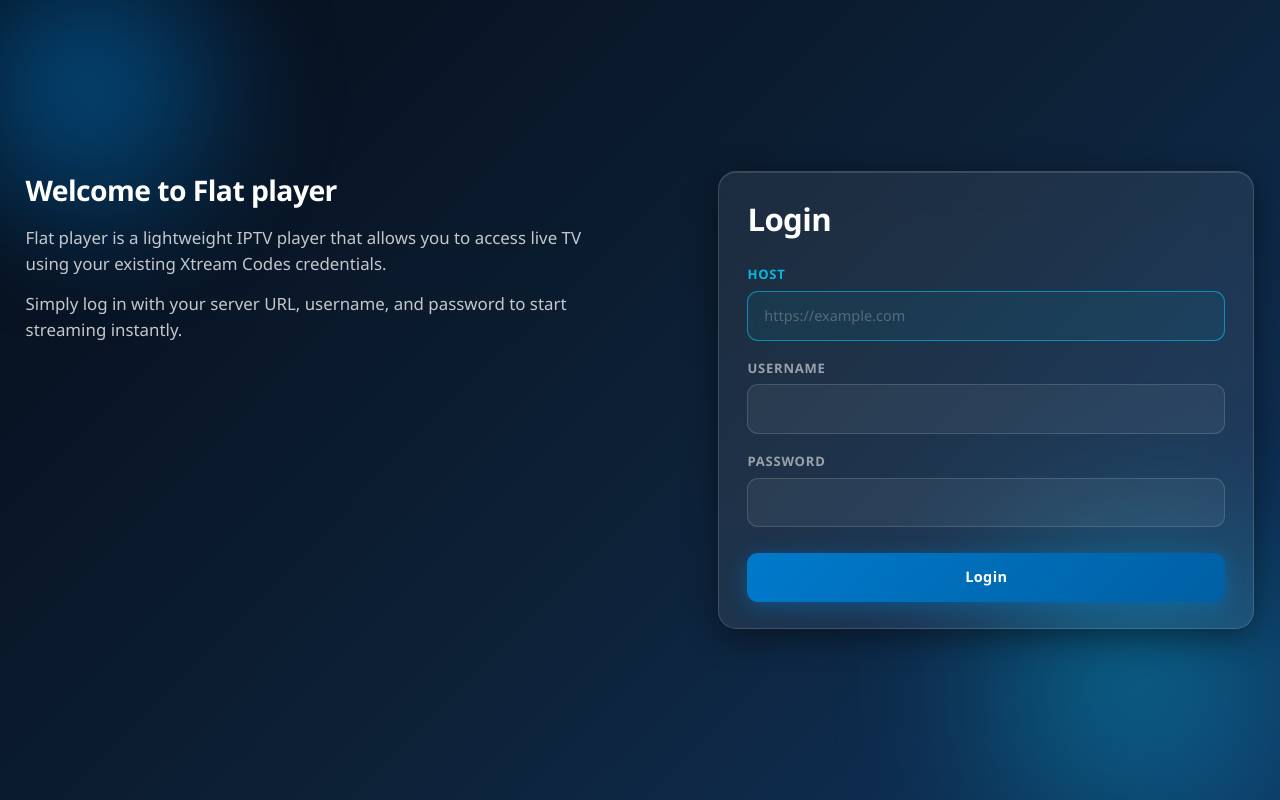
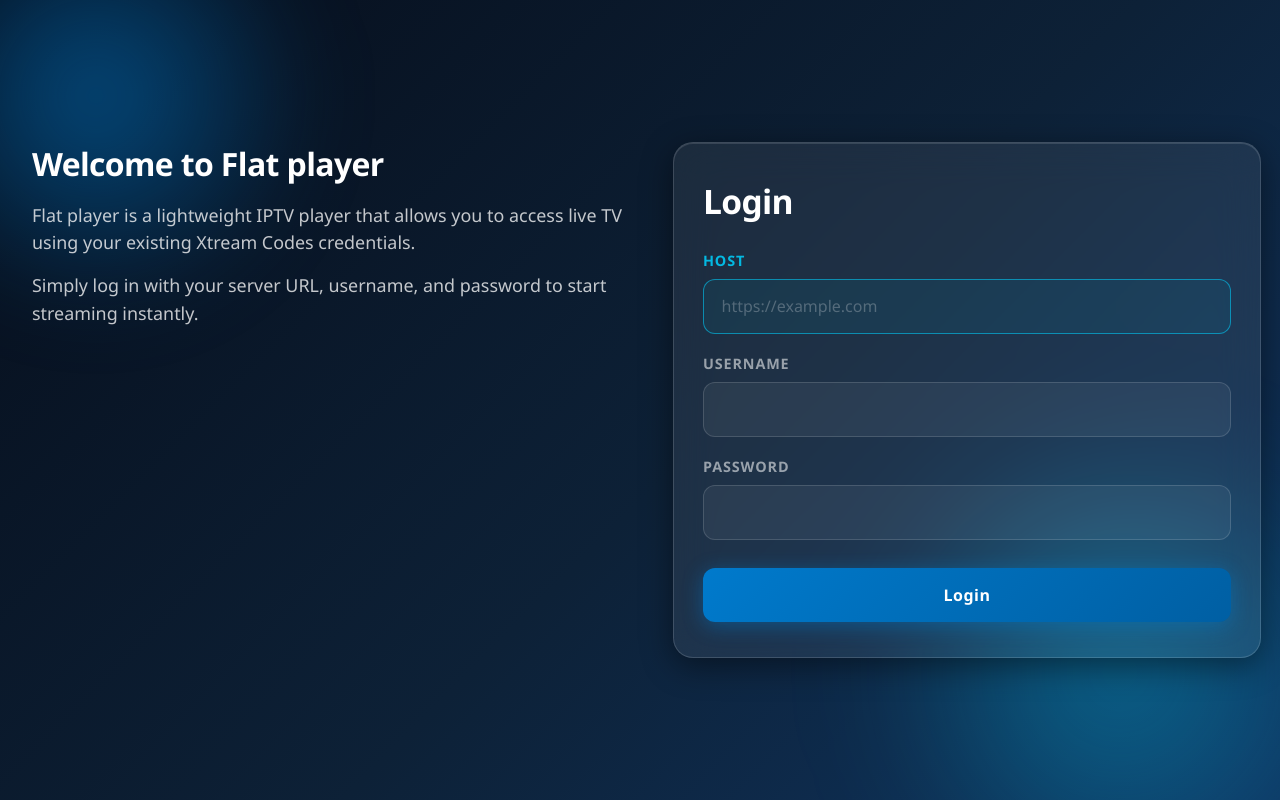
Before and after one commit to PINNCODE/flat-player, an Angular app: page /#/login in a window 1280 px wide. Built offline with nearby package versions, Linux system fonts and the light colour scheme.

Commit message:
refactor: update layout styles for consistency and improve responsiveness

```diff
--- a/src/app/app.scss
+++ b/src/app/app.scss
@@ -6,13 +6,23 @@
 
 .http-loader {
   position: fixed;
-  inset: 0;
+  top: 0;
+  right: 0;
+  bottom: 0;
+  left: 0;
   z-index: 9999;
   display: grid;
-  place-items: center;
+  align-items: center;
+  justify-items: center;
   gap: 0.75rem;
-  background: rgba(7, 10, 20, 0.5);
-  backdrop-filter: blur(2px);
+  background: rgba(7, 10, 20, 0.7);
+}
+
+@supports (backdrop-filter: blur(1px)) {
+  .http-loader {
+    background: rgba(7, 10, 20, 0.5);
+    backdrop-filter: blur(2px);
+  }
 }
 
 .http-loader__spinner {
--- a/src/app/presentation/pages/dashboard/dashboard.scss
+++ b/src/app/presentation/pages/dashboard/dashboard.scss
@@ -12,7 +12,10 @@
 
 .tv-dashboard__video-layer {
   position: absolute;
-  inset: 0;
+  top: 0;
+  right: 0;
+  bottom: 0;
+  left: 0;
   display: flex;
   align-items: flex-start;
   justify-content: flex-start;
@@ -22,7 +25,10 @@
 
 .tv-dashboard__video-player {
   position: absolute;
-  inset: 0;
+  top: 0;
+  right: 0;
+  bottom: 0;
+  left: 0;
   width: 100%;
   height: 100%;
   object-fit: cover;
@@ -31,7 +37,10 @@
 
 .tv-dashboard__video-glow {
   position: absolute;
-  inset: 0;
+  top: 0;
+  right: 0;
+  bottom: 0;
+  left: 0;
   background:
     linear-gradient(180deg, rgba(4, 9, 20, 0.08) 30%, rgba(4, 9, 20, 0.66) 100%),
     linear-gradient(90deg, rgba(13, 21, 40, 0.48) 0%, rgba(13, 21, 40, 0.08) 55%);
@@ -69,7 +78,7 @@
 
 .tv-dashboard__video-channel {
   margin: 0.75rem 0 0;
-  font-size: clamp(1.8rem, 3.5vw, 2.7rem);
+  font-size: 1.8rem;
   letter-spacing: -0.02em;
 }
 
@@ -77,13 +86,19 @@
   position: relative;
   z-index: 2;
   display: grid;
-  gap: clamp(0.9rem, 1.3vw, 1.4rem);
+  gap: 0.9rem;
   height: 100vh;
   overflow: hidden;
-  padding: clamp(1.1rem, 1.8vw, 2rem);
+  padding: 1.1rem;
   box-sizing: border-box;
-  background: rgba(4, 11, 23, 0.34);
-  backdrop-filter: blur(6px);
+  background: rgba(4, 11, 23, 0.56);
+}
+
+@supports (backdrop-filter: blur(1px)) {
+  .tv-dashboard__overlay {
+    background: rgba(4, 11, 23, 0.34);
+    backdrop-filter: blur(6px);
+  }
 }
 
 .tv-dashboard__overlay--menu {
@@ -91,11 +106,11 @@
 }
 
 .tv-dashboard__overlay--categories {
-  grid-template-columns: 6.2rem minmax(16rem, 21rem);
+  grid-template-columns: 6.2rem 21rem;
 }
 
 .tv-dashboard__overlay--channels {
-  grid-template-columns: 6.2rem minmax(16rem, 21rem) minmax(18rem, 24rem) minmax(20rem, 1fr);
+  grid-template-columns: 6.2rem 21rem 24rem 1fr;
 }
 
 .tv-dashboard__panel {
@@ -144,7 +159,7 @@
 }
 
 .tv-dashboard__menu-text {
-  font-size: clamp(0.78rem, 0.68rem + 0.2vw, 0.96rem);
+  font-size: 0.78rem;
   letter-spacing: 0.04em;
   text-transform: uppercase;
 }
@@ -181,12 +196,12 @@
 
 .tv-dashboard__panel-title {
   margin: 0;
-  font-size: clamp(1.12rem, 1rem + 0.35vw, 1.34rem);
+  font-size: 1.12rem;
   letter-spacing: 0.02em;
 }
 
 .tv-dashboard__panel-hint {
-  font-size: clamp(0.78rem, 0.7rem + 0.16vw, 0.9rem);
+  font-size: 0.78rem;
   color: rgba(222, 240, 255, 0.74);
 }
 
@@ -215,7 +230,7 @@
 
 .tv-dashboard__list-item {
   display: grid;
-  grid-template-columns: 2.3rem minmax(0, 1fr);
+  grid-template-columns: 2.3rem 1fr;
   gap: 0.6rem;
   align-items: center;
   min-height: 3.8rem;
@@ -248,13 +263,13 @@
 }
 
 .tv-dashboard__list-label {
-  font-size: clamp(1rem, 0.92rem + 0.2vw, 1.15rem);
+  font-size: 1rem;
   letter-spacing: 0.01em;
 }
 
 .tv-dashboard__channel-item {
   display: grid;
-  grid-template-columns: 4.1rem minmax(0, 1fr);
+  grid-template-columns: 4.1rem 1fr;
   gap: 0.7rem;
   align-items: center;
   min-height: 5.1rem;
@@ -309,7 +324,7 @@
 
 .tv-dashboard__program-name {
   margin: 0.2rem 0 0;
-  font-size: clamp(0.88rem, 0.78rem + 0.2vw, 1.02rem);
+  font-size: 0.88rem;
   color: rgba(212, 234, 255, 0.82);
   white-space: nowrap;
   overflow: hidden;
@@ -363,7 +378,7 @@
 
 .tv-dashboard__epg-guide-item {
   display: grid;
-  grid-template-columns: 3.2rem minmax(0, 1fr);
+  grid-template-columns: 3.2rem 1fr;
   gap: 0.55rem;
   align-items: baseline;
   padding: 0.55rem 0.5rem;
@@ -382,7 +397,7 @@
 
 .tv-dashboard__epg-guide-time {
   margin: 0;
-  font-size: clamp(0.78rem, 0.72rem + 0.12vw, 0.88rem);
+  font-size: 0.78rem;
   font-variant-numeric: tabular-nums;
   color: rgba(180, 218, 255, 0.72);
 }
@@ -393,7 +408,7 @@
 
 .tv-dashboard__epg-guide-title {
   margin: 0;
-  font-size: clamp(0.9rem, 0.82rem + 0.16vw, 1.02rem);
+  font-size: 0.9rem;
   white-space: nowrap;
   overflow: hidden;
   text-overflow: ellipsis;
@@ -421,19 +436,26 @@
   right: 1.8rem;
   bottom: 1.5rem;
   display: grid;
-  grid-template-columns: 5.8rem minmax(0, 1fr);
+  grid-template-columns: 5.8rem 1fr;
   gap: 0.8rem;
   align-items: start;
   padding: 0.8rem 1rem;
   border-radius: 0.95rem;
   border: 1px solid rgba(173, 226, 255, 0.42);
-  background: rgba(6, 15, 28, 0.85);
-  backdrop-filter: blur(8px);
+  background: rgba(6, 15, 28, 0.92);
+}
+
+@supports (backdrop-filter: blur(1px)) {
+  .tv-dashboard__info-bar {
+    background: rgba(6, 15, 28, 0.85);
+    backdrop-filter: blur(8px);
+  }
 }
 
 .tv-dashboard__info-logo {
   display: grid;
-  place-items: center;
+  align-items: center;
+  justify-items: center;
   height: 3.3rem;
   border-radius: 0.7rem;
   background: rgba(214, 237, 255, 0.16);
@@ -456,12 +478,12 @@
 
 .tv-dashboard__info-channel {
   margin: 0;
-  font-size: clamp(1rem, 0.92rem + 0.2vw, 1.16rem);
+  font-size: 1rem;
 }
 
 .tv-dashboard__info-program {
   margin: 0.18rem 0 0;
-  font-size: clamp(0.9rem, 0.82rem + 0.18vw, 1.04rem);
+  font-size: 0.9rem;
   color: rgba(222, 241, 255, 0.84);
 }
 
@@ -551,13 +573,56 @@
   background: rgba(52, 8, 8, 0.85);
 }
 
+@media (min-width: 1920px) {
+  .tv-dashboard__video-channel {
+    font-size: 2.7rem;
+  }
+
+  .tv-dashboard__overlay {
+    gap: 1.4rem;
+    padding: 2rem;
+  }
+
+  .tv-dashboard__panel-title {
+    font-size: 1.34rem;
+  }
+
+  .tv-dashboard__panel-hint {
+    font-size: 0.9rem;
+  }
+
+  .tv-dashboard__list-label {
+    font-size: 1.15rem;
+  }
+
+  .tv-dashboard__program-name {
+    font-size: 1.02rem;
+  }
+
+  .tv-dashboard__epg-guide-time {
+    font-size: 0.88rem;
+  }
+
+  .tv-dashboard__epg-guide-title {
+    font-size: 1.02rem;
+  }
+
+  .tv-dashboard__info-channel {
+    font-size: 1.16rem;
+  }
+
+  .tv-dashboard__info-program {
+    font-size: 1.04rem;
+  }
+}
+
 @media (max-width: 1180px) {
   .tv-dashboard__overlay--categories {
-    grid-template-columns: 5.4rem minmax(14rem, 18rem);
+    grid-template-columns: 5.4rem 18rem;
   }
 
   .tv-dashboard__overlay--channels {
-    grid-template-columns: 5.4rem minmax(14rem, 18rem) minmax(16rem, 1fr);
+    grid-template-columns: 5.4rem 18rem 1fr;
   }
 
   .tv-dashboard__overlay {
@@ -570,13 +635,13 @@
   }
 
   .tv-dashboard__video-channel {
-    font-size: clamp(1.45rem, 3.2vw, 2rem);
+    font-size: 1.45rem;
   }
 }
 
 @media (max-width: 860px) {
   .tv-dashboard__overlay--channels {
-    grid-template-columns: 4.5rem minmax(0, 1fr);
+    grid-template-columns: 4.5rem 1fr;
   }
 
   .tv-dashboard__panel--channels {
--- a/src/app/presentation/pages/login/login.scss
+++ b/src/app/presentation/pages/login/login.scss
@@ -7,9 +7,10 @@
     position: relative;
     box-sizing: border-box;
     display: grid;
-    place-items: center;
+    align-items: center;
+    justify-items: center;
     height: 100vh;
-    padding: clamp(1.4rem, 2.7vh, 2.8rem);
+    padding: 1.4rem;
     overflow: auto;
     background: linear-gradient(135deg, #060d1a 0%, #0d2137 55%, #0f3460 100%);
 
@@ -48,8 +49,9 @@
     grid-template-areas:
         'welcome form';
     align-items: stretch;
-    gap: clamp(1rem, 2vw, 2.2rem);
-    width: min(96vw, 88rem);
+    gap: 1rem;
+    width: 96vw;
+    max-width: 88rem;
     margin: auto;
 }
 
@@ -68,21 +70,26 @@
     justify-self: end;
     width: 100%;
     max-width: 33rem;
-    padding: clamp(1.8rem, 3vh, 2.7rem) clamp(1.4rem, 2.2vw, 2.2rem);
+    padding: 1.8rem 1.4rem;
     border-radius: 1.25rem;
-    background: rgba(255, 255, 255, 0.07);
+    background: rgba(255, 255, 255, 0.12);
     border: 1px solid rgba(255, 255, 255, 0.15);
     box-shadow:
         0 8px 32px rgba(0, 0, 0, 0.45),
         inset 0 1px 0 rgba(255, 255, 255, 0.12);
-    backdrop-filter: blur(20px);
-    -webkit-backdrop-filter: blur(20px);
+}
+
+@supports (backdrop-filter: blur(1px)) {
+    .login-page__form {
+        background: rgba(255, 255, 255, 0.07);
+        backdrop-filter: blur(20px);
+    }
 }
 
 .login-page__title {
     margin: 0 0 0.375rem;
     text-align: left;
-    font-size: clamp(1.8rem, 1.45rem + 0.8vw, 2.35rem);
+    font-size: 1.8rem;
     font-weight: 700;
     letter-spacing: -0.02em;
     color: #ffffff;
@@ -90,7 +97,7 @@
 
 .login-page__welcome-title {
     margin: 0;
-    font-size: clamp(1.65rem, 1.25rem + 0.8vw, 2.2rem);
+    font-size: 1.65rem;
     font-weight: 700;
     letter-spacing: -0.02em;
     color: #ffffff;
@@ -98,7 +105,7 @@
 
 .login-page__welcome-text {
     margin: 0;
-    font-size: clamp(1rem, 0.9rem + 0.3vw, 1.25rem);
+    font-size: 1rem;
     line-height: 1.55;
     color: rgba(255, 255, 255, 0.76);
 }
@@ -217,7 +224,8 @@
 @media (max-width: 1200px) {
     .login-page__layout {
         grid-template-columns: minmax(0, 1fr) minmax(21rem, 27rem);
-        width: min(98vw, 76rem);
+        width: 98vw;
+        max-width: 76rem;
     }
 
     .login-page__welcome {
@@ -246,7 +254,8 @@
             'welcome'
             'form';
         gap: 1.25rem;
-        width: min(100%, 28rem);
+        width: 100%;
+        max-width: 28rem;
     }
 
     .login-page__welcome {
@@ -262,6 +271,58 @@
 
     .login-page__title {
         text-align: center;
+    }
+}
+
+@media (min-width: 1280px) {
+    .login-page {
+        padding: 2rem;
+    }
+
+    .login-page__layout {
+        gap: 1.4rem;
+    }
+
+    .login-page__form {
+        padding: 2.2rem 1.8rem;
+    }
+
+    .login-page__title {
+        font-size: 2.1rem;
+    }
+
+    .login-page__welcome-title {
+        font-size: 2rem;
+    }
+
+    .login-page__welcome-text {
+        font-size: 1.12rem;
+    }
+}
+
+@media (min-width: 1920px) {
+    .login-page {
+        padding: 2.8rem;
+    }
+
+    .login-page__layout {
+        gap: 2.2rem;
+    }
+
+    .login-page__form {
+        padding: 2.7rem 2.2rem;
+    }
+
+    .login-page__title {
+        font-size: 2.35rem;
+    }
+
+    .login-page__welcome-title {
+        font-size: 2.2rem;
+    }
+
+    .login-page__welcome-text {
+        font-size: 1.25rem;
     }
 }
 
--- a/src/styles.scss
+++ b/src/styles.scss
@@ -1,6 +1,24 @@
 :root {
 	// Base tipografica adaptada a Smart TV (720p a 4K)
-	font-size: clamp(14px, 0.85vw + 0.45vh, 21px);
+	font-size: 14px;
+}
+
+@media (min-width: 1280px) {
+	:root {
+		font-size: 16px;
+	}
+}
+
+@media (min-width: 1920px) {
+	:root {
+		font-size: 18px;
+	}
+}
+
+@media (min-width: 2560px) {
+	:root {
+		font-size: 21px;
+	}
 }
 
 html,
```
